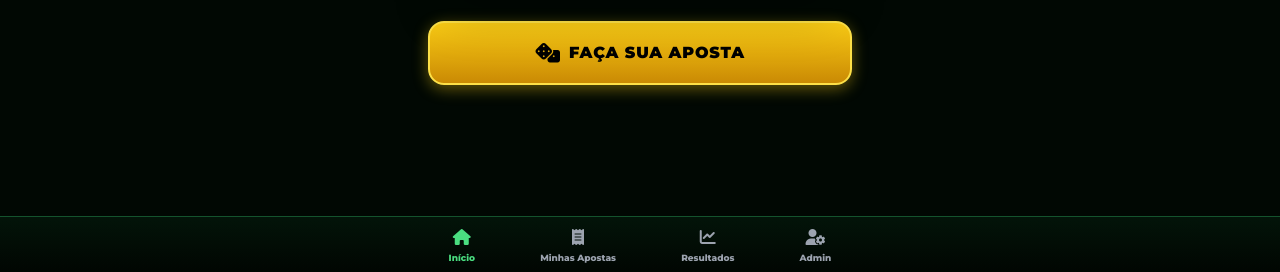
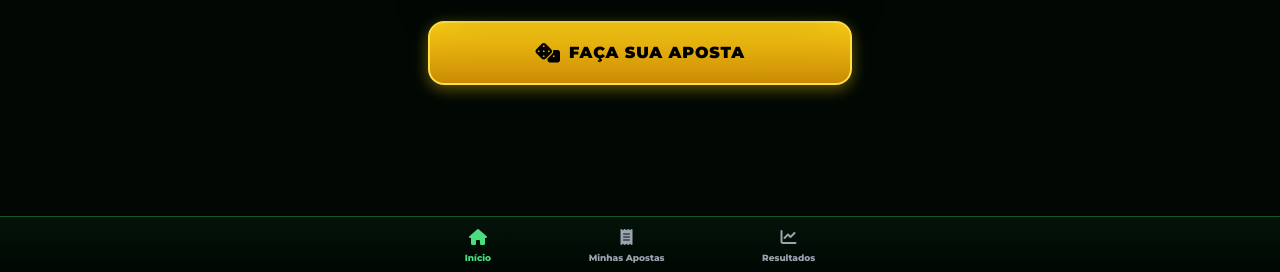
Before and after one commit to jdap-corporate2022/Bicho777Bet, a plain HTML site: page index.html in a window 1280 px wide. Shown: the part 528-800 px from the top of the page. Drawn offline with nearby package versions, Linux system fonts and the light colour scheme.

Commit message:
index.html

```diff
--- a/index.html
+++ b/index.html
@@ -208,23 +208,21 @@
     </div>
   </div>
 
-  <!-- Navegação Inferior -->
+  <!-- Navegação Inferior do Jogador (Sem o botão Admin) -->
   <nav class="fixed bottom-0 left-0 right-0 nav-bottom p-2 z-40">
     <div class="max-w-md mx-auto flex justify-around items-center text-center">
-      <a href="#" class="text-green-400 text-[9px] font-extrabold flex flex-col items-center">
+      <a href="index.html" class="text-green-400 text-[9px] font-extrabold flex flex-col items-center">
         <i class="fa-solid fa-house text-base mb-0.5"></i> Início
       </a>
-      <a href="#" class="text-gray-400 text-[9px] font-extrabold flex flex-col items-center">
+      <a href="apostas.html" class="text-gray-400 text-[9px] font-extrabold flex flex-col items-center">
         <i class="fa-solid fa-receipt text-base mb-0.5"></i> Minhas Apostas
       </a>
-      <a href="#" class="text-gray-400 text-[9px] font-extrabold flex flex-col items-center">
+      <a href="resultados.html" class="text-gray-400 text-[9px] font-extrabold flex flex-col items-center">
         <i class="fa-solid fa-chart-line text-base mb-0.5"></i> Resultados
-      </a>
-      <a href="admin.html" class="text-gray-400 text-[9px] font-extrabold flex flex-col items-center">
-        <i class="fa-solid fa-user-gear text-base mb-0.5"></i> Admin
       </a>
     </div>
   </nav>
+
 
   <script>
     // Mapeamento dos 25 Bichos
```
